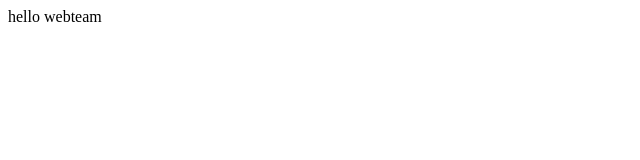
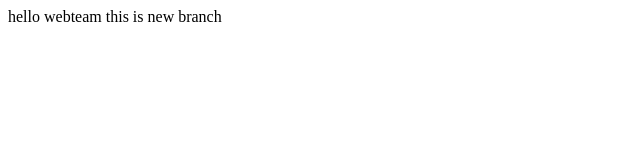
Before and after one commit to awanarbaz786/Webpro, a plain HTML site: page index.html in a window 1280 px wide. Shown: the whole page, without its empty margins (0-640 px from the left). Drawn offline with Linux system fonts and the light colour scheme.

Commit message:
add new line

```diff
--- a/index.html
+++ b/index.html
@@ -1 +1,2 @@
 <html>hello webteam</html>
+<html>this is new branch</html>
```
